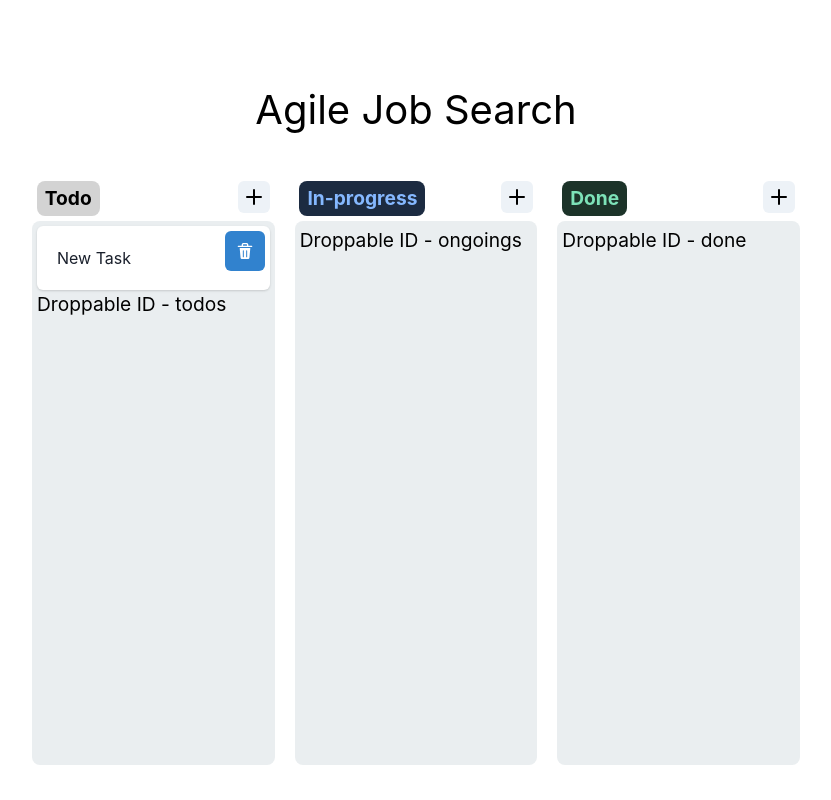
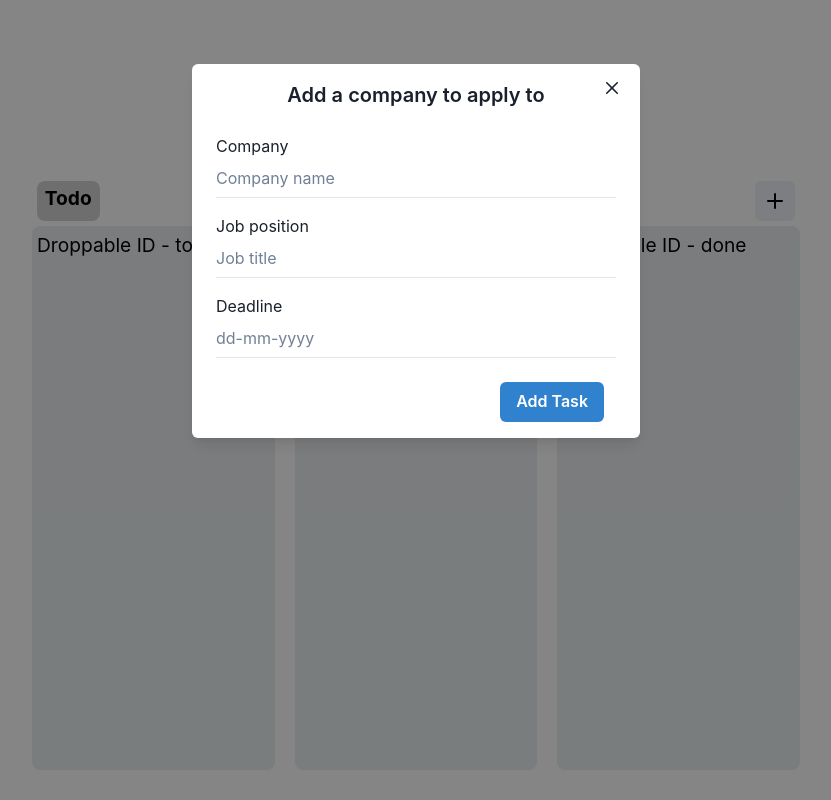
Before and after one commit to Keyvan0111/Web_API, a React (Create React App) app in the folder src/client/my-app/: page / in a window 1280 px wide. Both pictures are taken after a click on the button 477 px from the left and 196 px from the top of the page. Shown: the whole page, without its empty margins (224-1055 px from the left). Built offline with nearby package versions, Linux system fonts and the light colour scheme.

Commit message:
Adding new taskitem. i need a break, my head is fired lol.

```diff
--- a/src/client/my-app/package.json
+++ b/src/client/my-app/package.json
@@ -4,6 +4,7 @@
   "private": true,
   "dependencies": {
     "@chakra-ui/icons": "^2.1.1",
+    "@chakra-ui/modal": "^2.3.1",
     "@chakra-ui/react": "^2.8.2",
     "@emotion/react": "^11.13.3",
     "@emotion/styled": "^11.13.0",
--- a/src/client/my-app/src/Organisms/StatusColumn/StatusColumn.tsx
+++ b/src/client/my-app/src/Organisms/StatusColumn/StatusColumn.tsx
@@ -33,9 +33,9 @@ const StatusColumn: React.FC<Props> = ({
   droppableID,
   setTasks,
 }) => {
-  const handleAdd = () => {
-    const newTask = "New Task";
-    setTasks((prevTask) => [...prevTask, newTask]);
+
+  const handleAddTask = (newTask: { companyName: string; positionTitle: string; deadlineDate: string }) => {
+    // setTasks((prevTodos) => [...prevTodos, newTask]);
   };
 
   const removeTask = (taskIndex: number) => {
@@ -44,12 +44,6 @@ const StatusColumn: React.FC<Props> = ({
     );
   };
 
-
-  const HandleOnDragEnd = (result: DropResult) => {
-
-  };
-
-
   return (
     <>
       <Box width="100%" color="black" fontSize={"1.2rem"}>
@@ -57,7 +51,7 @@ const StatusColumn: React.FC<Props> = ({
           header={header}
           headerBg={headerBg}
           titleColor={titleColor}
-          handleAdd={handleAdd}
+          handleAdd={handleAddTask}
         />
           <Box
             borderRadius={"0.5rem"}
--- /dev/null
+++ b/src/client/my-app/src/molecules/AddTask/AddTask.tsx
@@ -0,0 +1,93 @@
+import React, {
+    useState
+} from 'react'
+import {
+    Modal,
+    ModalOverlay,
+    ModalContent,
+    ModalHeader,
+    ModalFooter,
+    ModalBody,
+    ModalCloseButton,
+    useDisclosure,
+    Button,
+    Center,
+    Input,
+    IconButton
+  } from '@chakra-ui/react'
+
+import {
+    AddIcon
+} from '@chakra-ui/icons'
+import TaskFill from '../TaskFill/TaskFill'
+
+interface Props {
+    handleAdd: (newTask: { companyName: string; positionTitle: string; deadlineDate: string }) => void
+}
+
+const AddTask:React.FC<Props> = ({handleAdd}) => {
+    const { isOpen, onOpen, onClose } = useDisclosure()
+    const [formData, setFormData] = useState({
+        companyName: '',
+        positionTitle: '',
+        deadlineDate: ''
+    })
+
+    const handleChange = (event:React.ChangeEvent<HTMLInputElement>) => {
+        const {name, value} = event.target
+        setFormData((prevData) => ({
+            ...prevData,
+            [name]: value,
+        }));
+        console.log(name, value)
+    };
+
+
+
+    const onSubmit = () => {
+        try {
+            if (!formData['companyName'] || !formData['positionTitle'] || !formData['deadlineDate']){
+                alert("Please fill in all credientals")
+                return;
+            }
+
+            handleAdd(formData)
+            onClose()
+        } catch (error) {
+            console.error("Error during registration:", error);
+        }
+      };
+
+    return (
+      <>
+        <IconButton
+            aria-label='Delete'
+            icon={<AddIcon boxSize={'1rem'}/>}
+            color={'black'}
+            colorScheme='gray'
+            size={'md'}
+            onClick={onOpen}
+            >
+        </IconButton>
+
+        <Modal isOpen={isOpen} onClose={onClose}>
+          <ModalOverlay />
+          <ModalContent>
+            <ModalHeader textAlign={'center'}>Add a company to apply to</ModalHeader>
+            <ModalCloseButton />
+            <ModalBody>
+                <TaskFill onChange={handleChange}/>
+            </ModalBody>
+
+            <ModalFooter>
+              <Button colorScheme='blue' mr={3} onClick={onSubmit}>
+                Add Task
+              </Button>
+            </ModalFooter>
+          </ModalContent>
+        </Modal>
+      </>
+    )
+}
+
+export default AddTask
--- a/src/client/my-app/src/molecules/Navbar/Navbar.tsx
+++ b/src/client/my-app/src/molecules/Navbar/Navbar.tsx
@@ -1,6 +1,6 @@
 import React from 'react'
 
-const Navbar = () => {
+const Navbar:React.FC = () => {
   return (
     <div>Navbar</div>
   )
--- a/src/client/my-app/src/molecules/StatusColHeader/StatusColHeader.tsx
+++ b/src/client/my-app/src/molecules/StatusColHeader/StatusColHeader.tsx
@@ -6,12 +6,12 @@ import {
 import {
     AddIcon
 } from '@chakra-ui/icons'
-
+import AddTask from '../AddTask/AddTask';
 interface Props {
     header: string
     headerBg: string
     titleColor: string
-    handleAdd: () => void
+    handleAdd: (newTask: { companyName: string; positionTitle: string; deadlineDate: string }) => void
 }
 
 const StatusColHeader:React.FC<Props> = ({header, headerBg, titleColor, handleAdd}) => {
@@ -32,15 +32,7 @@ const StatusColHeader:React.FC<Props> = ({header, headerBg, titleColor, handleAd
                     >
                     <p>{header}</p>
                 </Box>
-                <IconButton
-                    aria-label='Delete'
-                    icon={<AddIcon boxSize={'1rem'}/>}
-                    color={'black'}
-                    colorScheme='gray'
-                    size={'sm'}
-                    onClick={handleAdd}
-                    >
-                </IconButton>
+                <AddTask handleAdd={handleAdd}/>
             </Box>
         </>
     )
--- a/src/client/my-app/src/molecules/Task/Task.tsx
+++ b/src/client/my-app/src/molecules/Task/Task.tsx
@@ -29,7 +29,7 @@ interface Props {
     onRemove: () => void;
 }
 
-const Task:React.FC<Props> = ({body,  index, onRemove}) => {
+const Task:React.FC<Props> = ({body, index, onRemove}) => {
 
     return (
         <>
--- /dev/null
+++ b/src/client/my-app/src/molecules/TaskFill/TaskFill.tsx
@@ -0,0 +1,59 @@
+import React, {
+    useState
+} from 'react'
+import {
+    Text,
+    Input,
+    Box,
+    Center
+} from '@chakra-ui/react'
+
+
+interface Props {
+    onChange?: (e:React.ChangeEvent<HTMLInputElement>) => void;
+}
+
+
+
+const TaskFill:React.FC<Props> = ({onChange}) => {
+
+
+  return (
+    <>
+        <Box
+        display={'flex'}
+        flexDir={'column'}
+        gap={'1rem'}>
+            <Box>
+                <Text>Company</Text>
+                <Input
+                    name='companyName'
+                    variant='flushed'
+                    placeholder='Company name'
+                    onChange={onChange}></Input>
+            </Box>
+
+            <Box>
+                <Text>Job position</Text>
+                <Input
+                    name='positionTitle'
+                    variant='flushed'
+                    placeholder='Job title'
+                    onChange={onChange}></Input>
+            </Box>
+
+
+            <Box>
+                <Text>Deadline</Text>
+                <Input
+                    name='deadlineDate'
+                    variant='flushed'
+                    placeholder='dd-mm-yyyy'
+                    onChange={onChange}></Input>
+            </Box>
+        </Box>
+    </>
+  )
+}
+
+export default TaskFill;
--- a/src/client/my-app/src/pages/mainpage.tsx
+++ b/src/client/my-app/src/pages/mainpage.tsx
@@ -11,9 +11,13 @@ import { Box, Flex } from "@chakra-ui/react";
 import { color } from "framer-motion";
 import { assert, error } from "console";
 
+interface TaskProp {
+    companyName: string
+    positionTitle: string
+    deadlineDate: string
+}
+
 const Mainpage: React.FC = () => {
-    const [activeCard, setActiveCard] = useState(null)
-
     const [todos, setTodos] = useState<string[]>([])
     const [ongoings, setOngoings] = useState<string[]>([])
     const [done, setDone] = useState<string[]>([])
@@ -81,7 +85,6 @@ const Mainpage: React.FC = () => {
     return (
         <div className={styles.outer}>
             <div className={styles.todosection}>
-
                 <Todoheader/>
                 <DragDropContext onDragEnd={HandleOnDragEnd}>
                     <Box
@@ -93,7 +96,6 @@ const Mainpage: React.FC = () => {
                     justifyContent={"space-evenly"}
                     gap={'20px'}
                     >
-
                         <StatusColumn header="Todo" headerBg="lightgray" titleColor="black" tasks={todos} droppableID="todos" setTasks={setTodos}/>
                         <StatusColumn header="In-progress" headerBg="#1c2b41" titleColor="#85b8ff" tasks={ongoings} droppableID="ongoings" setTasks={setOngoings}/>
                         <StatusColumn header="Done" headerBg="#1c3329" titleColor="#7de2b8" tasks={done} droppableID="done" setTasks={setDone}/>
```
Also changed, not shown: 1 other file (tests, documents, lock files or other folders).
